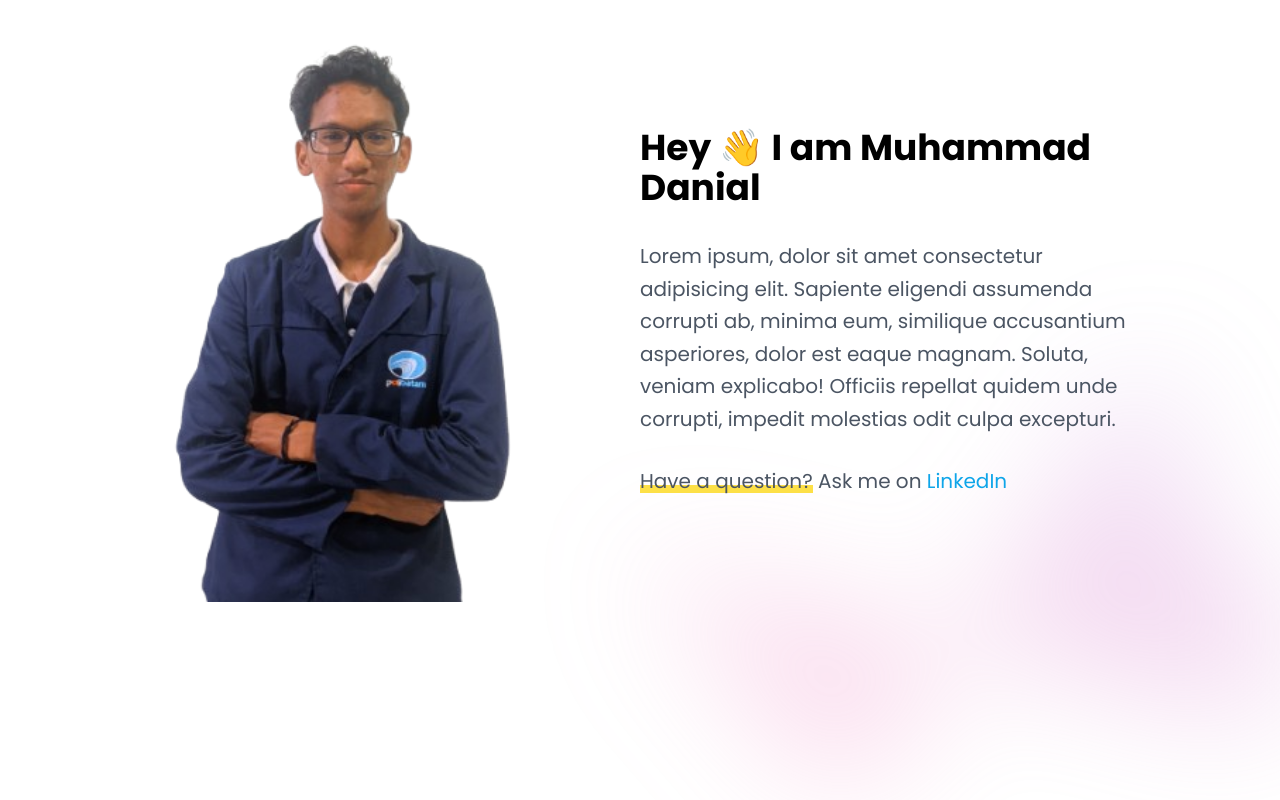
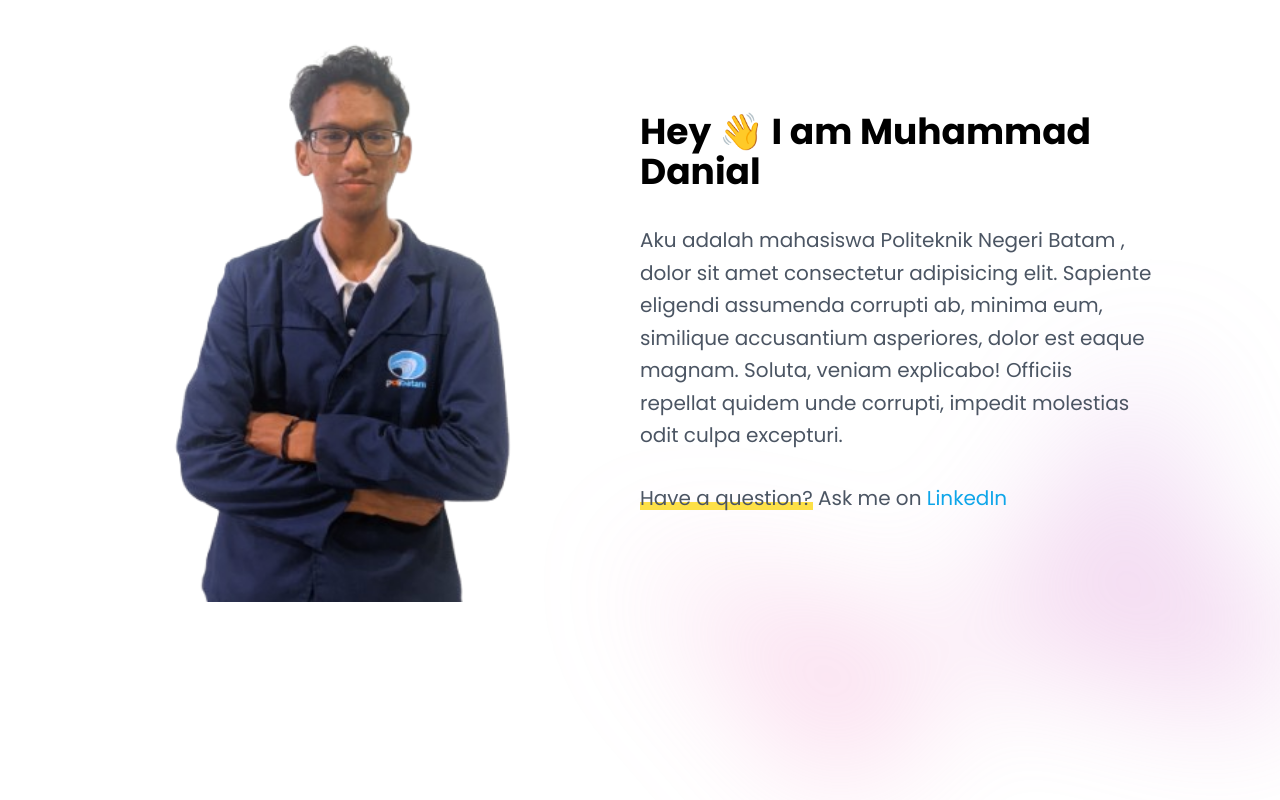
Before and after one commit to mhddanial/my-porto, a website: page public/index.html in a window 1280 px wide. Shown: the part 871-1671 px from the top of the page. Drawn offline with Linux system fonts and the light colour scheme.

Commit message:
make hero adn about section

```diff
--- a/public/index.html
+++ b/public/index.html
@@ -107,7 +107,7 @@
                     </div>
                     <div>
                         <h2 class="text-3xl font-bold leading-tight text-black sm:text-3xl lg:text-4xl">Hey 👋 I am <br class="block sm:hidden" />Muhammad Danial</h2>
-                        <p class="max-w-lg mt-3 text-xl leading-relaxed text-gray-600 md:mt-8">Lorem ipsum, dolor sit amet consectetur adipisicing elit. Sapiente eligendi assumenda corrupti ab, minima eum, similique accusantium asperiores, dolor est eaque magnam. Soluta, veniam explicabo! Officiis repellat quidem unde corrupti, impedit molestias odit culpa excepturi.</p>
+                        <p class="max-w-lg mt-3 text-xl leading-relaxed text-gray-600 md:mt-8">Aku adalah mahasiswa Politeknik Negeri Batam , dolor sit amet consectetur adipisicing elit. Sapiente eligendi assumenda corrupti ab, minima eum, similique accusantium asperiores, dolor est eaque magnam. Soluta, veniam explicabo! Officiis repellat quidem unde corrupti, impedit molestias odit culpa excepturi.</p>
                         <p class="mt-4 text-xl text-gray-600 md:mt-8">
                             <span class="relative inline-block">
                                 <span class="absolute inline-block w-full bottom-0.5 h-2 bg-yellow-300"></span>
```
